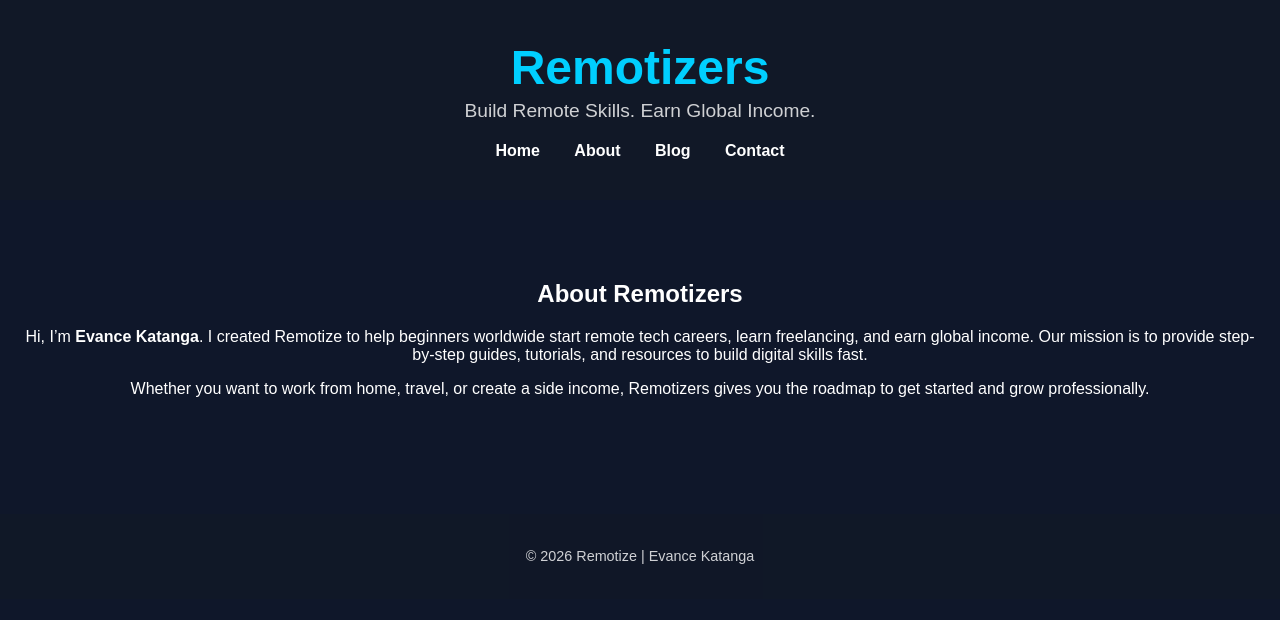
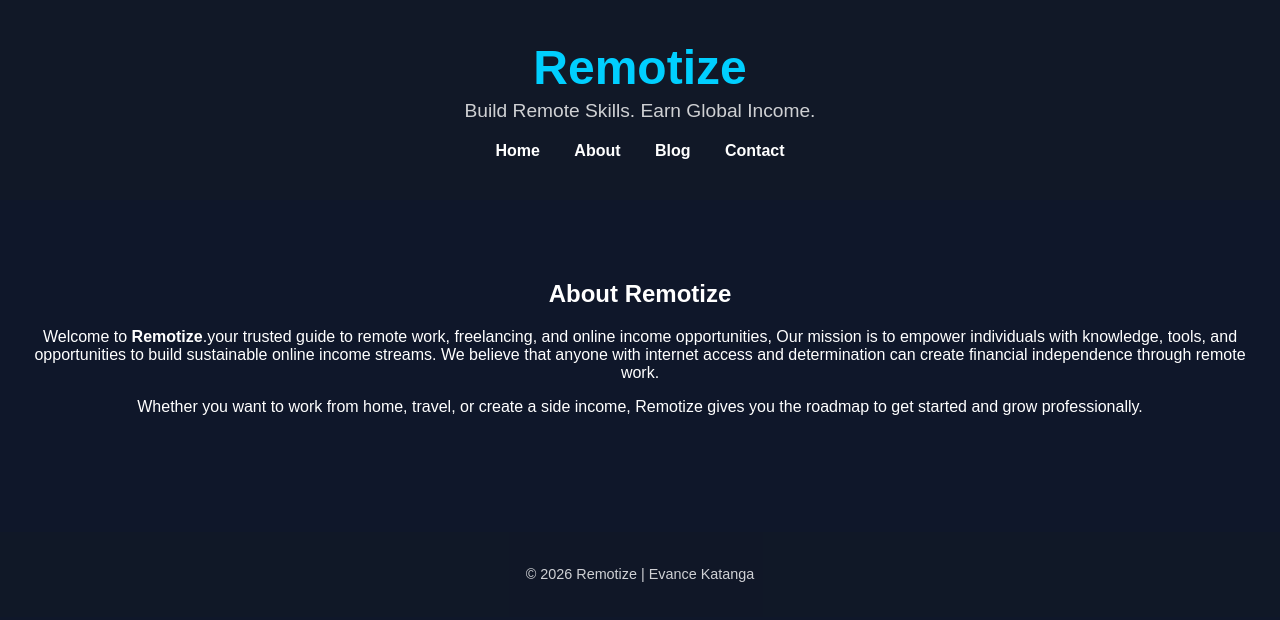
Before and after one commit to Evance-code/Remotize, a plain HTML site: page about.html in a window 1280 px wide. Drawn offline with Linux system fonts and the light colour scheme.

Commit message:
Change 'Remotizers' to 'Remotize' and update text
Updated the content and title in the about section to reflect the new branding and mission of Remotize.

```diff
--- a/about.html
+++ b/about.html
@@ -19,7 +19,7 @@
 </script>
 <body>
 <header>
-    <h1>Remotizers</h1>
+    <h1>Remotize</h1>
     <p>Build Remote Skills. Earn Global Income.</p>
     <nav>
         <a href="index.html">Home</a>
@@ -30,9 +30,9 @@
 </header>
 
 <section class="about">
-    <h2>About Remotizers</h2>
-    <p>Hi, I’m <strong>Evance Katanga</strong>. I created Remotize to help beginners worldwide start remote tech careers, learn freelancing, and earn global income. Our mission is to provide step-by-step guides, tutorials, and resources to build digital skills fast.</p>
-    <p>Whether you want to work from home, travel, or create a side income, Remotizers gives you the roadmap to get started and grow professionally.</p>
+    <h2>About Remotize</h2>
+    <p>Welcome to <strong>Remotize</strong>.your trusted guide to remote work, freelancing, and online income opportunities, Our mission is to empower individuals with knowledge, tools, and opportunities to build sustainable online income streams. We believe that anyone with internet access and determination can create financial independence through remote work.</p>
+    <p>Whether you want to work from home, travel, or create a side income, Remotize gives you the roadmap to get started and grow professionally.</p>
 </section>
 
 <footer>
```
